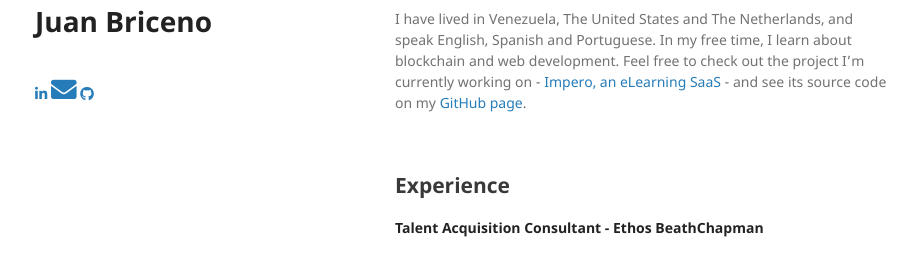
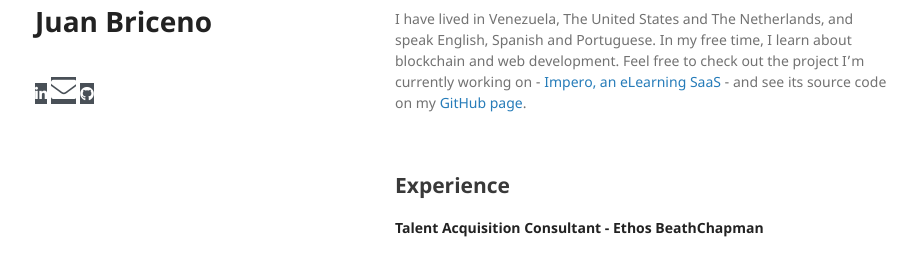
Before and after one commit to juanbric/homepage, a Jekyll site: the page built from index.md, in a window 1280 px wide. Shown: the part 281-541 px from the top of the page, without its empty margins (175-1099 px from the left). Built offline with Jekyll 4.4.1, drawn with Linux system fonts in a browser that asks for light colours; nearby versions of some CDN libraries; our own code applies the rules of GitHub Pages for plain Markdown files; a style sheet for code colours, icons or effects is not loaded.

Commit message:
Update jekyll-theme-minimal.scss

```diff
--- a/_sass/jekyll-theme-minimal.scss
+++ b/_sass/jekyll-theme-minimal.scss
@@ -1,5 +1,7 @@
 @import "fonts";
 @import "rouge-github";
+
+.social-icons a{display:inline-block;background-color:#495057;color:#fff!important}.social-icons a:hover{background-color:#000000}
 
 body {
   background-color: #fff;
```
